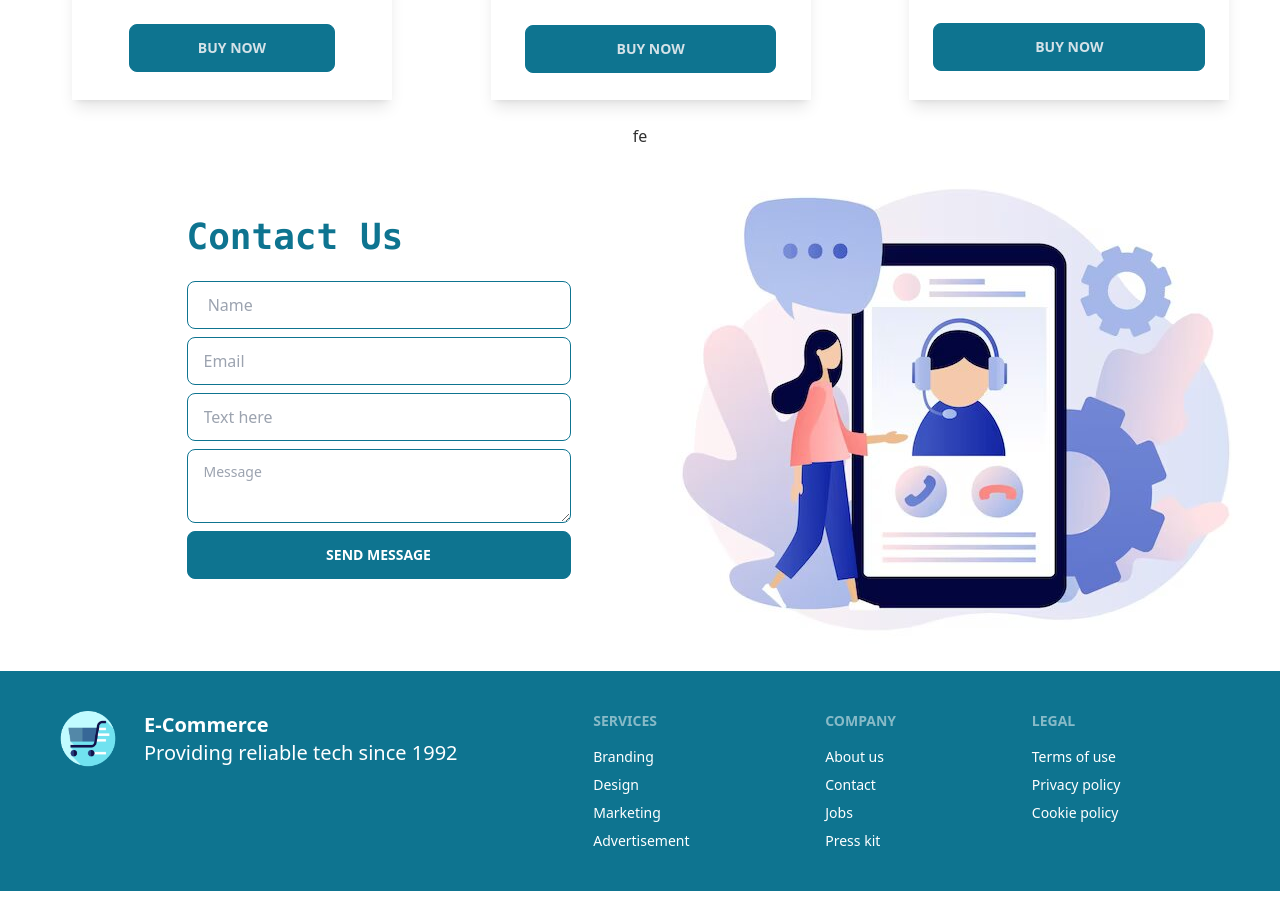
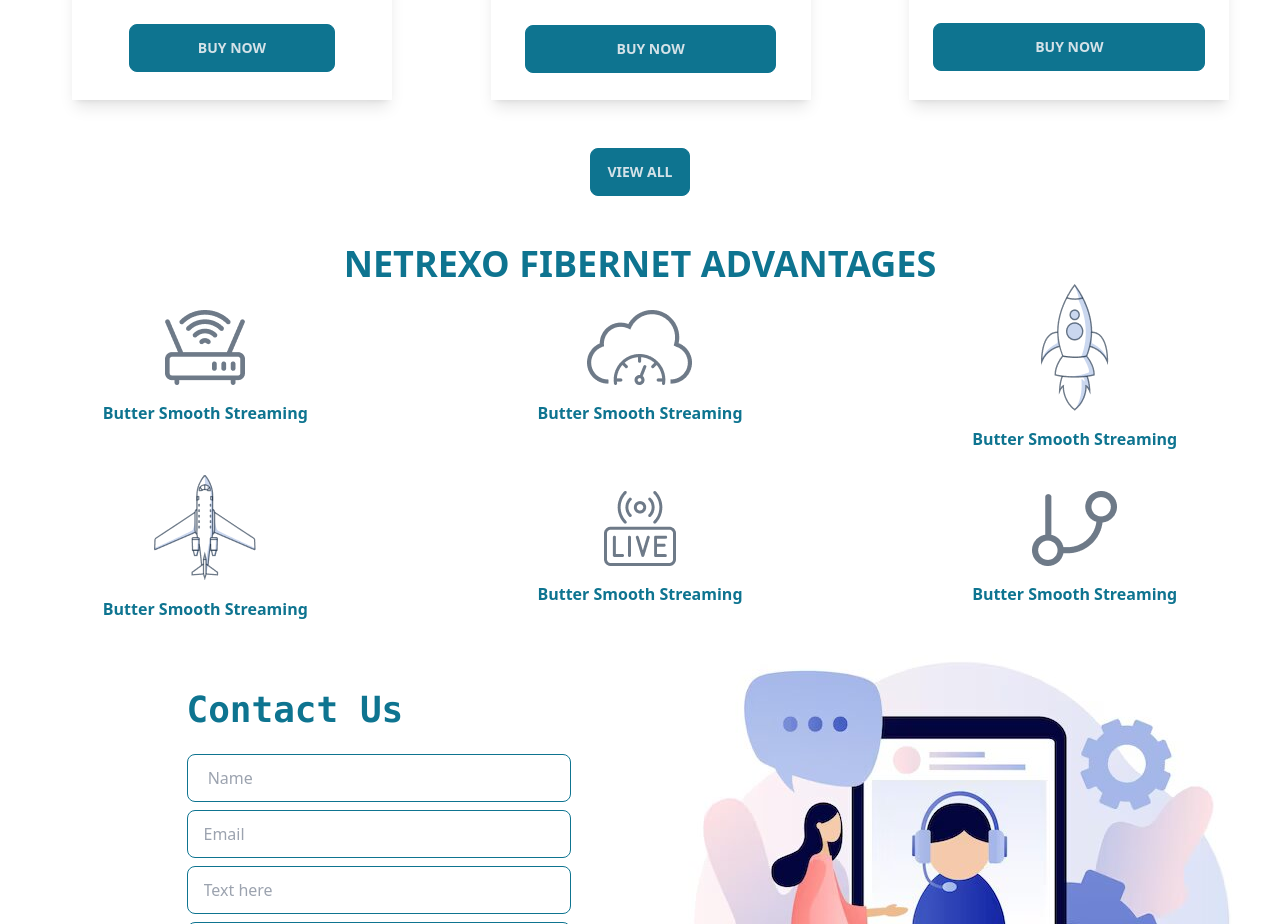
Before and after one commit to SumiAkter2/e-commerce, a React (Vite) app: page / in a window 1280 px wide. Shown: the part 1084-2008 px from the top of the page. Before the commit the page ends 1975 px from the top, so only its background shows below. Built offline with nearby package versions, Linux system fonts and the light colour scheme.

Commit message:
added feature info

```diff
--- a/src/Component/Home/Features.jsx
+++ b/src/Component/Home/Features.jsx
@@ -1,9 +1,53 @@
+import img1 from "../../assets/feature/wifi.png";
+import img2 from "../../assets/feature/time.png";
+import img3 from "../../assets/feature/rocket.png";
+import img4 from "../../assets/feature/plane.png";
+import img5 from "../../assets/feature/live.png";
+import img6 from "../../assets/feature/blue.png";
+
 const Features = () => {
   return (
     <div>
-      <h1>fe</h1>
-      <div>
-
+      <h1 className="text-4xl text-center text-primary font-bold mt-12">
+        NETREXO FIBERNET ADVANTAGES
+      </h1>
+      <div className="grid lg:grid-cols-3 gap-6 relative">
+        <div className="flex flex-col justify-center items-center">
+          <img src={img1} alt="logo" />
+          <h1 className="font-bold text-primary mt-4">
+            Butter Smooth Streaming
+          </h1>
+        </div>
+        <div className="flex flex-col justify-center items-center  ">
+          <img src={img2} alt="logo" />
+          <h1 className="font-bold text-primary mt-4">
+            Butter Smooth Streaming
+          </h1>
+        </div>
+        <div className="flex flex-col justify-center items-center">
+          <img src={img3} alt="logo" />
+          <h1 className="font-bold text-primary mt-4">
+            Butter Smooth Streaming
+          </h1>
+        </div>
+        <div className="flex flex-col justify-center items-center">
+          <img src={img4} alt="logo" />
+          <h1 className="font-bold text-primary mt-4">
+            Butter Smooth Streaming
+          </h1>
+        </div>
+        <div className="flex flex-col justify-center items-center ">
+          <img src={img5} alt="logo" />
+          <h1 className="font-bold text-primary mt-4">
+            Butter Smooth Streaming
+          </h1>
+        </div>
+        <div className="flex flex-col justify-center items-center ">
+          <img src={img6} alt="logo" />
+          <h1 className="font-bold text-primary mt-4">
+            Butter Smooth Streaming
+          </h1>
+        </div>
       </div>
     </div>
   );
--- a/src/Component/Home/Pricing.jsx
+++ b/src/Component/Home/Pricing.jsx
@@ -41,6 +41,10 @@
           ))}
         </div>
       </div>
+
+      <div className="flex justify-center items-center mt-6 ">
+        <button className="btn btn-primary">View All</button>
+      </div>
     </div>
   );
 };
```
